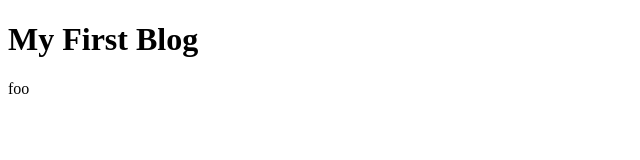
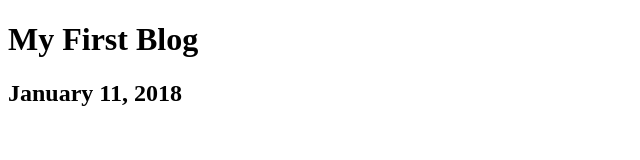
Before and after one commit to erquhart/gatsby-netlify-cms-example, a Gatsby site: page /blog/my-first-blog in a window 1280 px wide. Shown: the whole page, without its empty margins (0-640 px from the left). Built offline with nearby package versions, Linux system fonts and the light colour scheme; Gatsby itself is replaced by a stand-in of ours.

Commit message:
Update Blog “my-first-blog”

```diff
--- a/blog/my-first-blog.md
+++ b/blog/my-first-blog.md
@@ -1,5 +1,5 @@
 ---
 path: /blog/my-first-blog
+date: 2018-01-11T00:00:00-05:00
 title: My First Blog
 ---
-foo
```
